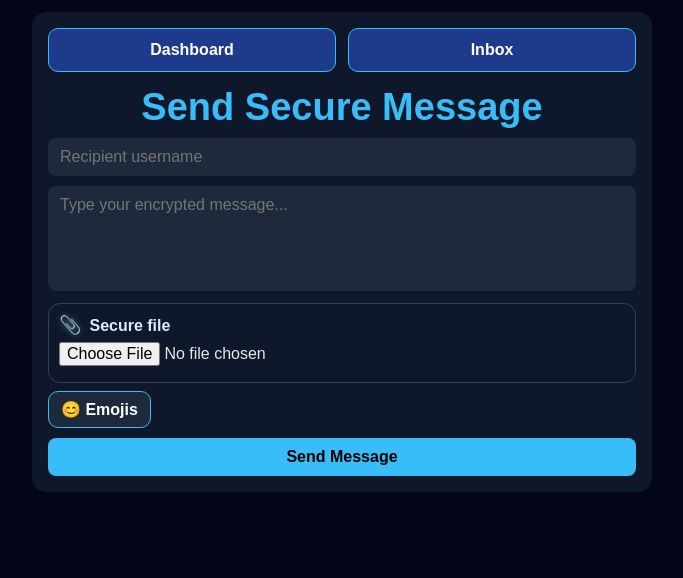
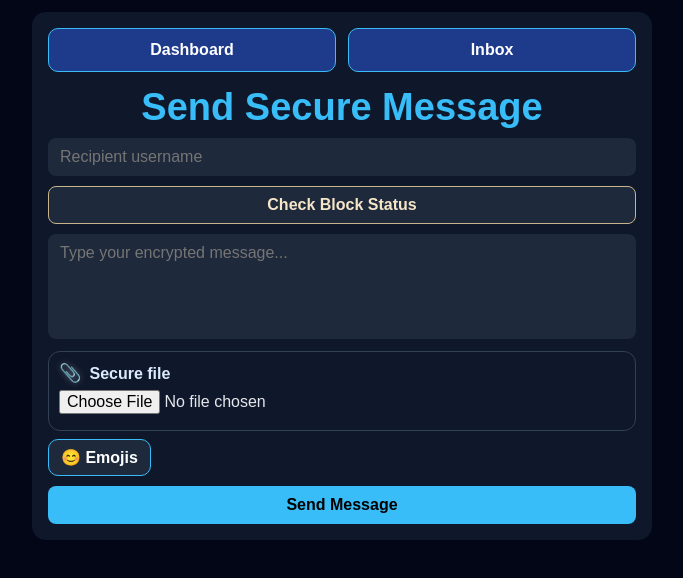
Before and after one commit to ThereseK02/secure-messaging-platform, a React (Vite) app in the folder secure-messaging-frontend/: page /send in a window 1280 px wide. Shown: the top 578 px of the page, without its empty margins (298-981 px from the left). Built offline with nearby package versions, Linux system fonts and the light colour scheme; sample sign-in values are in the browser's storage.

Commit message:
Add direct message block controls

```diff
--- a/secure-messaging-frontend/src/pages/SendMessage.jsx
+++ b/secure-messaging-frontend/src/pages/SendMessage.jsx
@@ -10,6 +10,9 @@ export default function SendMessage() {
     const [isUploadingAttachment, setIsUploadingAttachment] = useState(false);
     const [showEmojiPanel, setShowEmojiPanel] = useState(false);
     const [notification, setNotification] = useState(null);
+    const [recipientBlocked, setRecipientBlocked] = useState(null);
+    const [isCheckingBlock, setIsCheckingBlock] = useState(false);
+    const [isUpdatingBlock, setIsUpdatingBlock] = useState(false);
     const fileInputRef = useRef(null);
 
     const emojiOptions = [
@@ -32,10 +35,87 @@ export default function SendMessage() {
         }, 3500);
     }
 
+    async function checkRecipientBlockStatus() {
+        const normalizedRecipient = recipient.trim();
+
+        if (!normalizedRecipient) {
+            showNotification("error", "Please enter a recipient username.");
+            return;
+        }
+
+        try {
+            setIsCheckingBlock(true);
+
+            const response = await api.get(
+                `/api/blocked/check/${encodeURIComponent(normalizedRecipient)}`
+            );
+
+            setRecipientBlocked(Boolean(response.data.blocked));
+        } catch (error) {
+            console.error(error);
+
+            const errorMessage =
+                error.response?.data?.error ||
+                "Unable to check block status";
+
+            showNotification("error", errorMessage);
+            setRecipientBlocked(null);
+        } finally {
+            setIsCheckingBlock(false);
+        }
+    }
+
+    async function handleBlockToggle() {
+        const normalizedRecipient = recipient.trim();
+
+        if (!normalizedRecipient) {
+            showNotification("error", "Please enter a recipient username.");
+            return;
+        }
+
+        if (recipientBlocked === null) {
+            await checkRecipientBlockStatus();
+            return;
+        }
+
+        try {
+            setIsUpdatingBlock(true);
+
+            const response = recipientBlocked
+                ? await api.delete(
+                    `/api/blocked/${encodeURIComponent(normalizedRecipient)}`
+                )
+                : await api.post(
+                    `/api/blocked/${encodeURIComponent(normalizedRecipient)}`
+                );
+
+            setRecipientBlocked(!recipientBlocked);
+            showNotification("success", response.data.message);
+        } catch (error) {
+            console.error(error);
+
+            const errorMessage =
+                error.response?.data?.error ||
+                "Unable to update block status";
+
+            showNotification("error", errorMessage);
+        } finally {
+            setIsUpdatingBlock(false);
+        }
+    }
+
     async function handleSend() {
         try {
             if (!recipient.trim() || !message.trim()) {
                 showNotification("error", "Please enter a recipient and a message.");
+                return;
+            }
+
+            if (recipientBlocked === true) {
+                showNotification(
+                    "error",
+                    "Unblock this user before sending a direct message."
+                );
                 return;
             }
 
@@ -88,7 +168,12 @@ export default function SendMessage() {
 
         } catch (error) {
             console.error(error);
-            showNotification("error", "Message sending failed");
+
+            const errorMessage =
+                error.response?.data?.error ||
+                "Message sending failed";
+
+            showNotification("error", errorMessage);
         } finally {
             setIsUploadingAttachment(false);
         }
@@ -205,7 +290,10 @@ export default function SendMessage() {
                     type="text"
                     placeholder="Recipient username"
                     value={recipient}
-                    onChange={(e) => setRecipient(e.target.value)}
+                    onChange={(e) => {
+                        setRecipient(e.target.value);
+                        setRecipientBlocked(null);
+                    }}
                     style={{
                         width: "100%",
                         boxSizing: "border-box",
@@ -217,6 +305,55 @@ export default function SendMessage() {
                         color: "white"
                     }}
                 />
+
+                <button
+                    type="button"
+                    onClick={handleBlockToggle}
+                    disabled={isCheckingBlock || isUpdatingBlock}
+                    style={{
+                        width: "100%",
+                        marginBottom: "10px",
+                        padding: "9px 12px",
+                        borderRadius: "8px",
+                        border: "1px solid #c8b68a",
+                        backgroundColor: "#1e293b",
+                        color: "#f5e6c8",
+                        fontWeight: "bold",
+                        cursor:
+                            isCheckingBlock || isUpdatingBlock
+                                ? "not-allowed"
+                                : "pointer",
+                        opacity:
+                            isCheckingBlock || isUpdatingBlock
+                                ? 0.65
+                                : 1
+                    }}
+                >
+                    {isCheckingBlock
+                        ? "Checking..."
+                        : isUpdatingBlock
+                            ? "Updating..."
+                            : recipientBlocked === true
+                                ? "Unblock User"
+                                : recipientBlocked === false
+                                    ? "Block User"
+                                    : "Check Block Status"}
+                </button>
+
+                {recipientBlocked !== null && (
+                    <p
+                        style={{
+                            margin: "0 0 10px",
+                            color: "#cbd5e1",
+                            fontSize: "13px",
+                            textAlign: "center"
+                        }}
+                    >
+                        {recipientBlocked
+                            ? "You have blocked this user."
+                            : "You have not blocked this user."}
+                    </p>
+                )}
                 <textarea
                     placeholder="Type your encrypted message..."
                     value={message}
--- a/secure-messaging-frontend/src/services/api.js
+++ b/secure-messaging-frontend/src/services/api.js
@@ -29,8 +29,7 @@ api.interceptors.response.use(
             requestUrl.includes("/users/register");
 
         const isUnauthorized =
-            error.response?.status === 401 ||
-            error.response?.status === 403;
+            error.response?.status === 401;
 
         if (isUnauthorized && !isPublicAuthRequest) {
             localStorage.removeItem("token");
```
